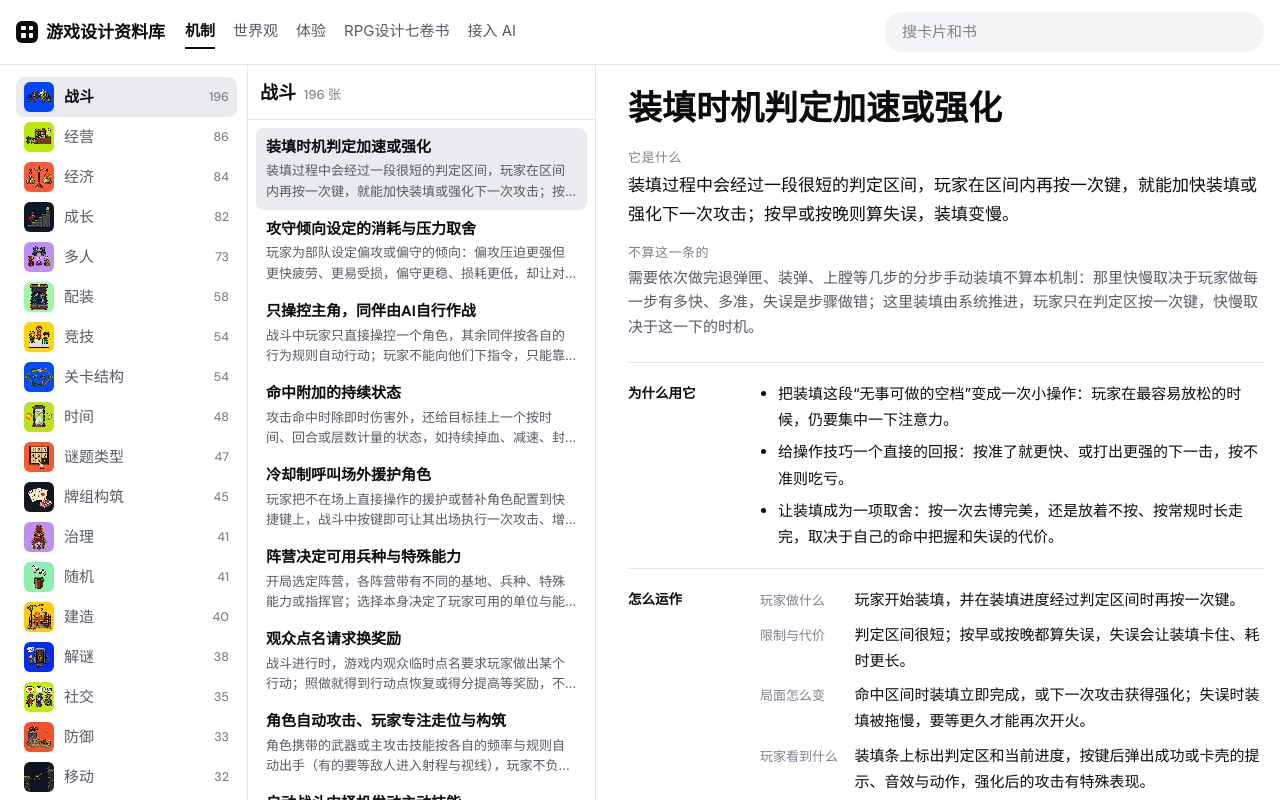
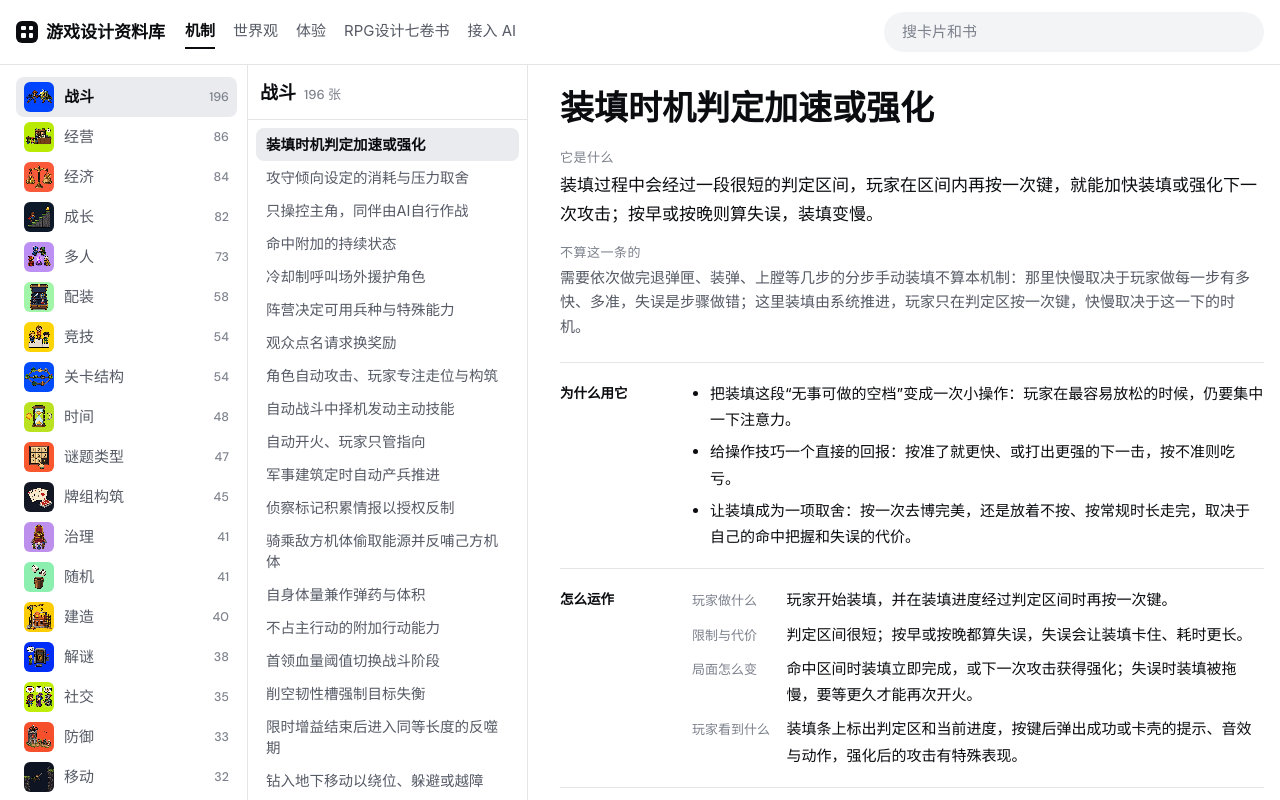
Before and after one commit to mmlong818/game-mechanism-library, a React (Vite) app: page /#/c/mechanism/combat/active-reload-timing in a window 1280 px wide. Built offline with nearby package versions, Linux system fonts and the light colour scheme.

Commit message:
Card list shows names only; narrow the list column to 280px

```diff
--- a/src/browse.tsx
+++ b/src/browse.tsx
@@ -126,8 +126,7 @@ export function BrowsePage({ core, lib, group, card }: { core: Core; lib: LibId;
             {inGroup.map((e) => (
               <li key={e.id}>
                 <a href={href.card(e)} aria-current={e.id === shell?.id ? "true" : undefined} onClick={() => setOpen(false)}>
-                  <b className="list-name">{e.name}</b>
-                  <span className="list-sum">{e.summary}</span>
+                  {e.name}
                 </a>
               </li>
             ))}
--- a/src/globals.css
+++ b/src/globals.css
@@ -351,7 +351,7 @@ pre {
 /* 卡片库的三栏界面：左栏分组，中栏卡片列表，右栏卡片全文。三栏各自滚动。 */
 .three {
   display: grid;
-  grid-template-columns: 232px 348px minmax(0, 1fr);
+  grid-template-columns: 232px 280px minmax(0, 1fr);
   height: calc(100vh - var(--top));
   height: calc(100dvh - var(--top));
 }
@@ -448,32 +448,21 @@ pre {
   padding: 8px 8px 24px;
 }
 .list-items a {
-  display: flex;
-  flex-direction: column;
-  gap: 2px;
-  padding: 9px 10px;
+  display: block;
+  padding: 6px 10px;
   border-radius: 8px;
+  font-size: 14.5px;
+  line-height: 1.45;
+  color: var(--ink-2);
 }
 .list-items a:hover {
   background: var(--plate);
+  color: var(--ink);
 }
 .list-items a[aria-current] {
   background: var(--plate-2);
-}
-.list-name {
-  font-family: var(--head);
-  font-size: 15px;
-  line-height: 1.45;
-}
-.list-sum {
-  font-size: 13px;
-  line-height: 1.55;
-  color: var(--ink-2);
-  display: -webkit-box;
-  -webkit-box-orient: vertical;
-  -webkit-line-clamp: 2;
-  line-clamp: 2;
-  overflow: hidden;
+  color: var(--ink);
+  font-weight: 700;
 }
 .col-card {
   padding: 0 0 48px 32px;
@@ -1115,7 +1104,7 @@ pre {
 /* 卡片库：放不下三栏时左栏收成中栏顶部的下拉选择；再窄只留正文，分组和列表收进抽屉 */
 @media (max-width: 1240px) {
   .three {
-    grid-template-columns: 320px minmax(0, 1fr);
+    grid-template-columns: 280px minmax(0, 1fr);
   }
   .col-groups,
   .list-title {
```
Also changed, not shown: 1 other file (tests, documents, lock files or other folders).
